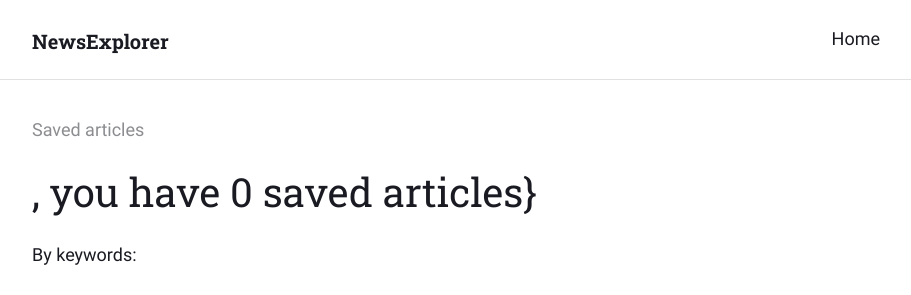
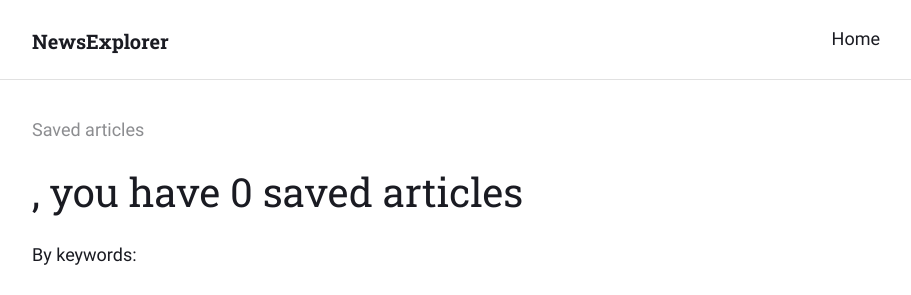
Before and after one commit to jraebowen/news-explorer-frontend, a React (Vite) app: page /saved-news in a window 1280 px wide. Shown: the top 295 px of the page, without its empty margins (72-983 px from the left). Built offline with nearby package versions, Linux system fonts and the light colour scheme.

Commit message:
fix typo in header

```diff
--- a/src/components/SavedNewsHeader/SavedNewsHeader.jsx
+++ b/src/components/SavedNewsHeader/SavedNewsHeader.jsx
@@ -34,7 +34,7 @@ function SavedNewsHeader({ savedArticles }) {
           {keywordCount === 1
             ? `${currentUser.username}, you have ${savedArticles.length} ${articleText}`
             : `${currentUser.username}, you
-          have ${savedArticles.length} ${articleText}}`}
+          have ${savedArticles.length} ${articleText}`}
         </p>
         <p className="saved-news__keywords">By keywords: {keywordDisplay}</p>
       </div>
```
